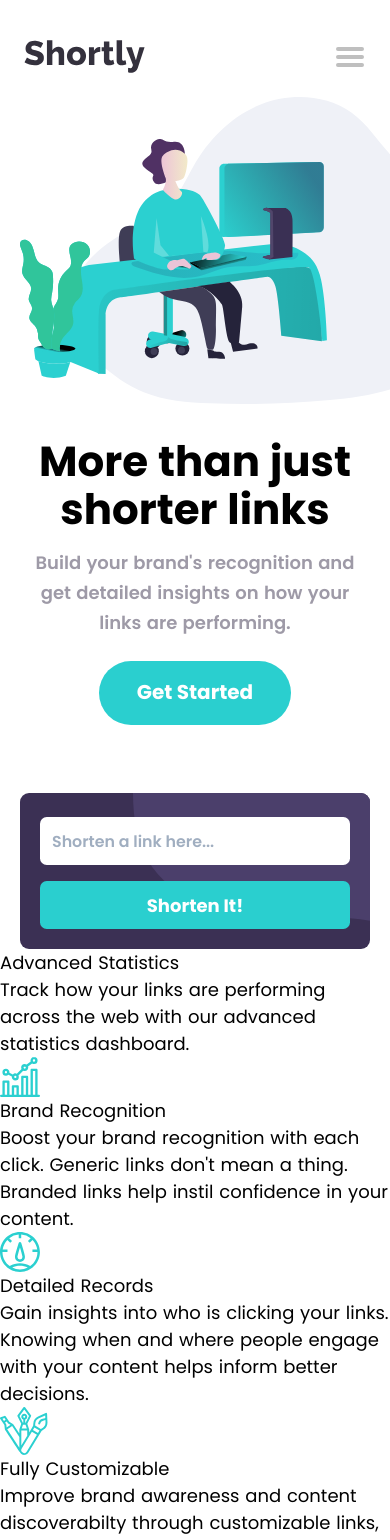
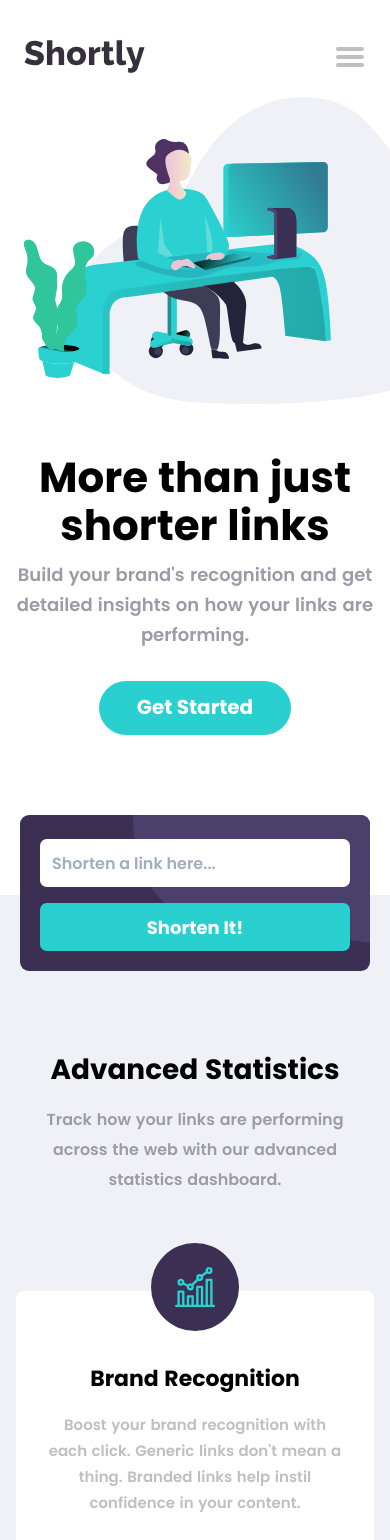
Before and after one commit to Lauren08/shortly-landing-page, a Nuxt app: page / in a window 390 px wide. Shown: the top 1540 px of the page. Built offline with nearby package versions, Linux system fonts and the light colour scheme.

Commit message:
finished the mobile version of branding and landing components

```diff
--- a/components/Branding.vue
+++ b/components/Branding.vue
@@ -1,12 +1,19 @@
 <template>
-  <section class="branding">
-    <h2>Advanced Statistics</h2>
-    <p>
+  <section class="-mt-20 pt-40 bg-neutral-graybackground">
+    <h2 class="w-11/12 mx-auto text-2xl leading-2xl font-bold text-center">
+      Advanced Statistics
+    </h2>
+    <p
+      class="w-11/12 mt-2 pt-2 mx-auto pl-1 pr-1 leading-2xl text-center text-neutral-grayishvoilet text-small font-semibold"
+    >
       Track how your links are performing across the web with our advanced
       statistics dashboard.
     </p>
-    <div class="brand__card">
-      <div class="brand__icon">
+    <div class="flex mt-24 justify-center">
+      <div class="blue-line absolute"></div>
+      <div class="flex flex-col relative">
+        <div class="brand-card">
+          <div class="brand-icon">
             <svg xmlns="http://www.w3.org/2000/svg" width="40" height="40">
               <path
                 fill="#2BD0D0"
@@ -14,14 +21,14 @@
               />
             </svg>
           </div>
-      <h3>Brand Recognition</h3>
-      <p>
-        Boost your brand recognition with each click. Generic links don't mean a
-        thing. Branded links help instil confidence in your content.
+          <h3 class="brand-heading">Brand Recognition</h3>
+          <p class="brand-content">
+            Boost your brand recognition with each click. Generic links don't
+            mean a thing. Branded links help instil confidence in your content.
           </p>
         </div>
-    <div class="brand__card">
-      <div class="brand__icon">
+        <div class="brand-card">
+          <div class="brand-icon">
             <svg xmlns="http://www.w3.org/2000/svg" width="40" height="40">
               <path
                 fill="#2BD0D0"
@@ -29,14 +36,14 @@
               />
             </svg>
           </div>
-      <h3>Detailed Records</h3>
-      <p>
-        Gain insights into who is clicking your links. Knowing when and where
-        people engage with your content helps inform better decisions.
+          <h3 class="brand-heading">Detailed Records</h3>
+          <p class="brand-content">
+            Gain insights into who is clicking your links. Knowing when and
+            where people engage with your content helps inform better decisions.
           </p>
         </div>
-    <div class="brand__card">
-      <div class="brand__icon">
+        <div class="brand-card">
+          <div class="brand-icon">
             <svg xmlns="http://www.w3.org/2000/svg" width="48" height="48">
               <path
                 fill="#2BD0D0"
@@ -44,53 +51,40 @@
               />
             </svg>
           </div>
-      <h3>Fully Customizable</h3>
-      <p>
-        Improve brand awareness and content discoverabilty through customizable
-        links, supercharging audience engagement.
+          <h3 class="brand-heading">Fully Customizable</h3>
+          <p class="brand-content">
+            Improve brand awareness and content discoverabilty through
+            customizable links, supercharging audience engagement.
           </p>
+        </div>
+      </div>
     </div>
   </section>
 </template>
 
 <!-- Add "scoped" attribute to limit CSS to this component only -->
 <style>
-/* .branding h2 {
-  text-align: center;
+.brand-card {
+  @apply flex flex-col relative w-11/12 mx-auto px-8 py-10 rounded-md bg-white;
 }
-.branding p {
-  text-align: center;
-  margin-top: 24px;
+
+.brand-card:not(:first-child) {
+  @apply mt-24;
 }
-.brand__card {
-  display: grid;
-  position: relative;
-  grid-auto-rows: 20px minmax(40px, auto) minmax(50px, auto);
-  background: var(--grayish-violet);
-  border-radius: 6px;
-  margin: 100px 20px;
-  padding: 40px 2px;
+
+.brand-icon {
+  @apply absolute top-0 -mt-12 p-6 self-center rounded-full bg-darkvoilet;
 }
-.brand__icon {
-  justify-self: center;
-  position: relative;
-  background: var(--dark-violet);
-  width: 85px;
-  height: 85px;
-  border-radius: 50%;
-  bottom: 84px;
+
+.brand-heading {
+  @apply mt-8 mb-4 self-center text-xl font-bold;
 }
-.brand__card h3 {
-  text-align: center;
-  margin: 18px 0 0 0;
+
+.brand-content {
+  @apply self-center leading-xl text-center text-neutral-gray text-tiny font-semibold;
 }
-.brand__card p {
-  font-size: 15px;
-  line-height: 1.8;
+
+.blue-line {
+  @apply h-full w-2 bg-cyan;
 }
-svg {
-  position: absolute;
-  left: 20px;
-  top: 22px;
-} */
 </style>
--- a/components/Landing.vue
+++ b/components/Landing.vue
@@ -1,7 +1,7 @@
 <template>
   <div class="flex flex-col overflow-hidden mt-6 w-full h-auto">
     <svg
-      class="block pl-5 pb-5 h-64 mx-auto"
+      class="block pl-6 pb-5 h-64 mx-auto"
       xmlns="http://www.w3.org/2000/svg"
       viewBox="0 0 733 482"
     >
@@ -417,18 +417,18 @@
       <!-- #endregion -->
     </svg>
     <h1
-      class="w-11/12 mt-2 mx-auto py-1 text-4xl leading-4xl text-center font-bold"
+      class="w-11/12 mt-5 py-2 mx-auto text-4xl leading-4xl text-center font-bold"
     >
       More than just shorter links
     </h1>
     <p
-      class="w-11/12 mt-2 mx-auto pl-1 pr-1 leading-2xl text-center text-neutral-grayishvoilet font-semibold"
+      class="w-11/12 mx-auto leading-2xl text-center text-neutral-grayishvoilet font-semibold"
     >
       Build your brand's recognition and get detailed insights on how your links
       are performing.
     </p>
     <button
-      class="h-16 w-48 mt-6 mb-1 mx-auto border-0 bg-cyan rounded-full outline-none focus:outline-none focus:shadow-outline text-white text-lg font-bold"
+      class="h-14 w-48 mt-8 mb-4 mx-auto border-0 bg-cyan rounded-full outline-none focus:outline-none focus:shadow-outline text-white text-lg font-bold"
     >
       Get Started
     </button>
--- /dev/null
+++ b/stylelint.config.js
@@ -0,0 +1,13 @@
+module.exports = {
+  extends: ["stylelint-config-recommended"],
+  rules: {
+    "at-rule-no-unknown": [
+      true,
+      {
+        ignoreAtRules: ["tailwind", "apply", "variants", "responsive", "screen"]
+      }
+    ],
+    "declaration-block-trailing-semicolon": null,
+    "no-descending-specificity": null
+  }
+};
--- a/tailwind.config.js
+++ b/tailwind.config.js
@@ -9,6 +9,7 @@
       },
       neutral: {
         gray: "#BFBFBF",
+        graybackground: "#EFF1F7",
         grayishvoilet: "#9E9AA7",
         verydarkblue: "#35323E",
         verydarkvoilet: "#232127"
@@ -23,12 +24,12 @@
       desktop: "1440px"
     },
     fontSize: {
-      tiny: ".77rem",
-      small: ".88rem",
+      tiny: ".833rem",
+      small: ".888rem",
       base: "1rem",
       lg: "1.11rem",
-      xl: "1.25rem",
-      "2xl": "1.5rem",
+      xl: "1.22rem",
+      "2xl": "1.55rem",
       "3xl": "1.77rem",
       "4xl": "2.33rem",
       "5xl": "3rem",
@@ -36,6 +37,7 @@
       "7xl": "5rem"
     },
     lineHeight: {
+      xl: "1.44rem",
       "2xl": "1.66rem",
       "4xl": "2.66rem"
     },
@@ -49,8 +51,9 @@
       8: "32px",
       10: "40px",
       12: "48px",
+      14: "54px",
       16: "64px",
-      20: "80px",
+      20: "76px",
       24: "96px",
       32: "128px",
       40: "160px",
```
Also changed, not shown: package.json (+2 -5 lines), .eslintrc.js (deleted), 1 other file (tests, documents, lock files or other folders). Lines whose indentation alone changed are shown as unchanged.
